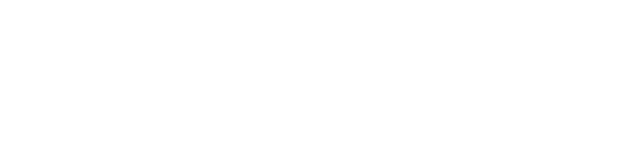
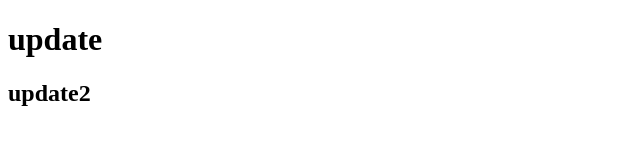
Before and after one commit to rhbntm/gitrepo, a plain HTML site: page index.html in a window 1280 px wide. Shown: the whole page, without its empty margins (0-640 px from the left). Drawn offline with Linux system fonts and the light colour scheme.

Commit message:
added h1 and h2

```diff
--- a/index.html
+++ b/index.html
@@ -6,6 +6,8 @@
     <title>Document</title>
 </head>
 <body>
+    <h1>update</h1>
+    <h2>update2</h2>
 
 </body>
 </html>
```
